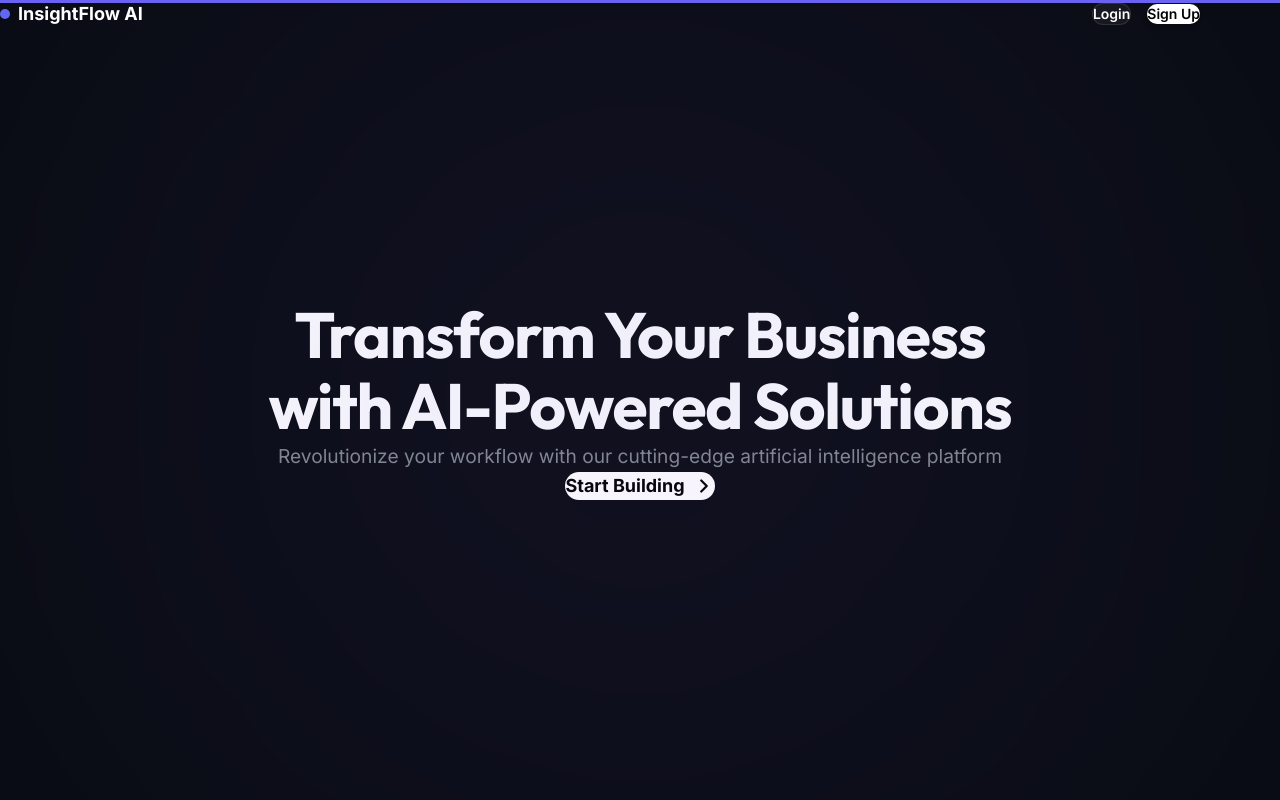
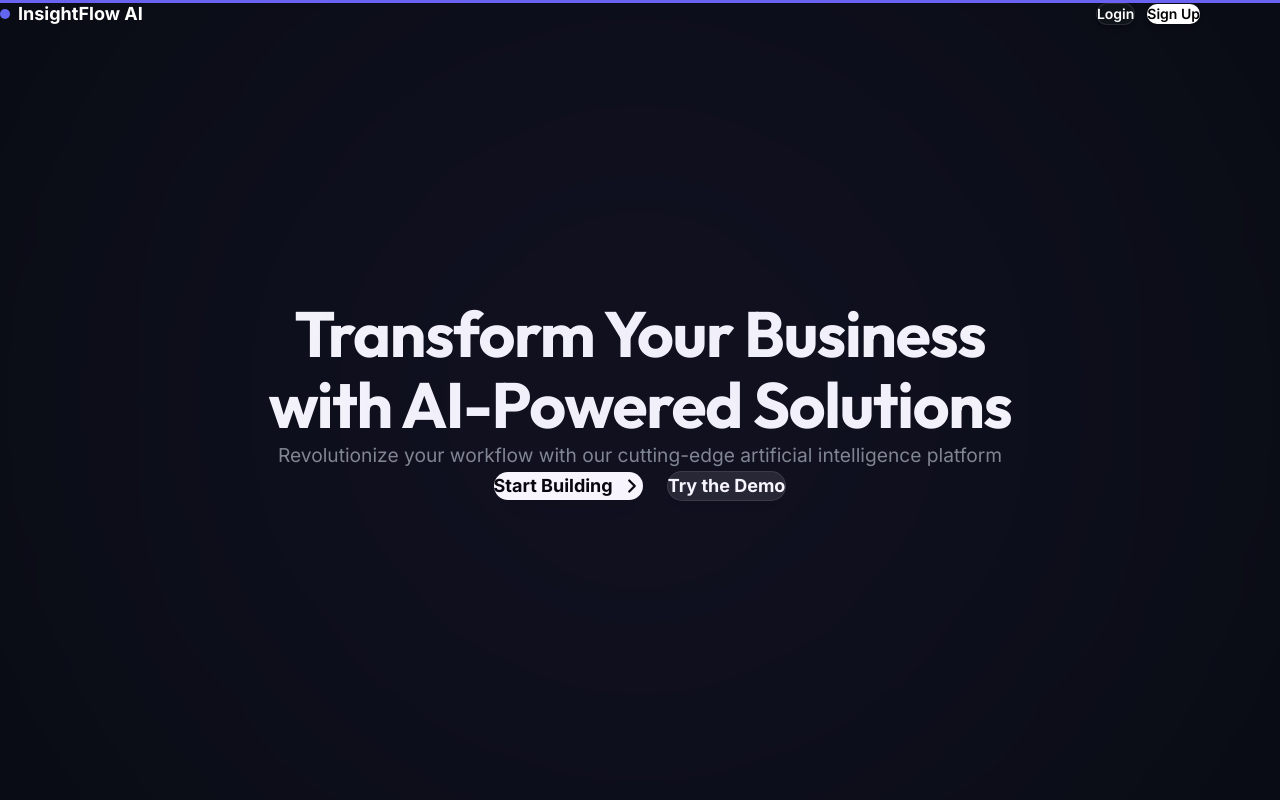
Before and after one commit to jay-paul1530/InsightFlow-AI, a Next.js app in the folder frontend/: page / in a window 1280 px wide. Shown: the top 800 px of the page. Built offline with nearby package versions, Linux system fonts and the light colour scheme.

Commit message:
style navbar buttons as rounded rectangles and add Try the Demo secondary CTA button

```diff
--- a/frontend/src/components/ui/demo.tsx
+++ b/frontend/src/components/ui/demo.tsx
@@ -33,7 +33,8 @@ export default function Demo() {
     // Additional customization
     className: "min-h-screen",
     callToActions: [
-      { text: "Start Building", href: "/chat", variant: "primary" }
+      { text: "Start Building", href: "/chat", variant: "primary" },
+      { text: "Try the Demo", href: "/chat", variant: "secondary" }
     ]
   };
 
--- a/frontend/src/components/ui/hero-1.tsx
+++ b/frontend/src/components/ui/hero-1.tsx
@@ -128,9 +128,9 @@ export function HeroLanding(props: HeroLandingProps) {
           key={index}
           href={cta.href}
           onClick={handleCtaClick}
-          className="inline-flex items-center justify-center text-sm font-semibold text-foreground hover:text-muted-foreground transition-colors"
+          className="inline-flex items-center justify-center whitespace-nowrap rounded-full bg-white/10 border border-white/10 hover:bg-white/15 hover:border-white/20 px-10 py-4.5 text-lg font-bold text-white shadow-lg hover:scale-[1.03] active:scale-[0.97] transition-all duration-200"
         >
-          {cta.text} <span aria-hidden="true" className="ml-1">→</span>
+          {cta.text}
         </a>
       )
     }
@@ -144,11 +144,11 @@ export function HeroLanding(props: HeroLandingProps) {
           <span className="w-2.5 h-2.5 rounded-full bg-primary" />
           <span>InsightFlow AI</span>
         </div>
-        <div className="flex items-center gap-4">
-          <a href="/chat" className="border border-white/10 hover:border-white/20 px-5 py-2 rounded-full text-sm font-semibold text-white transition-all bg-white/5 hover:bg-white/10">
+        <div className="flex items-center gap-3">
+          <a href="/chat" className="bg-[#0f131a] hover:bg-[#151c27] border border-white/10 px-5 py-2.5 rounded-xl text-sm font-semibold text-white transition-all shadow-md">
             Login
           </a>
-          <a href="/chat" className="bg-white text-black hover:bg-white/90 px-5 py-2 rounded-full text-sm font-semibold transition-all shadow-md hover:scale-[1.02] active:scale-[0.98]">
+          <a href="/chat" className="bg-white text-black hover:bg-white/90 px-5 py-2.5 rounded-xl text-sm font-semibold transition-all shadow-md hover:scale-[1.02] active:scale-[0.98]">
             Sign Up
           </a>
         </div>
```
